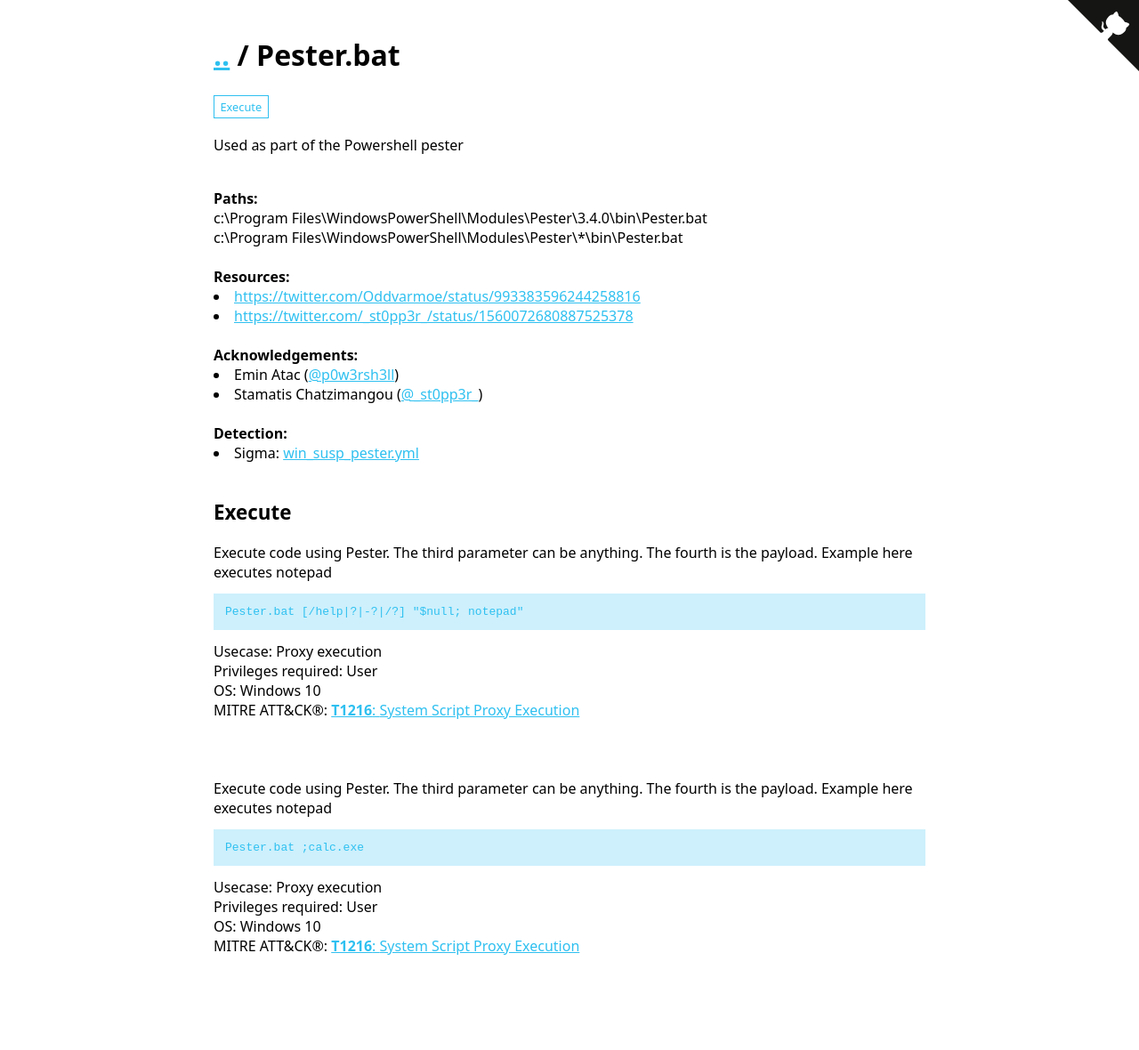
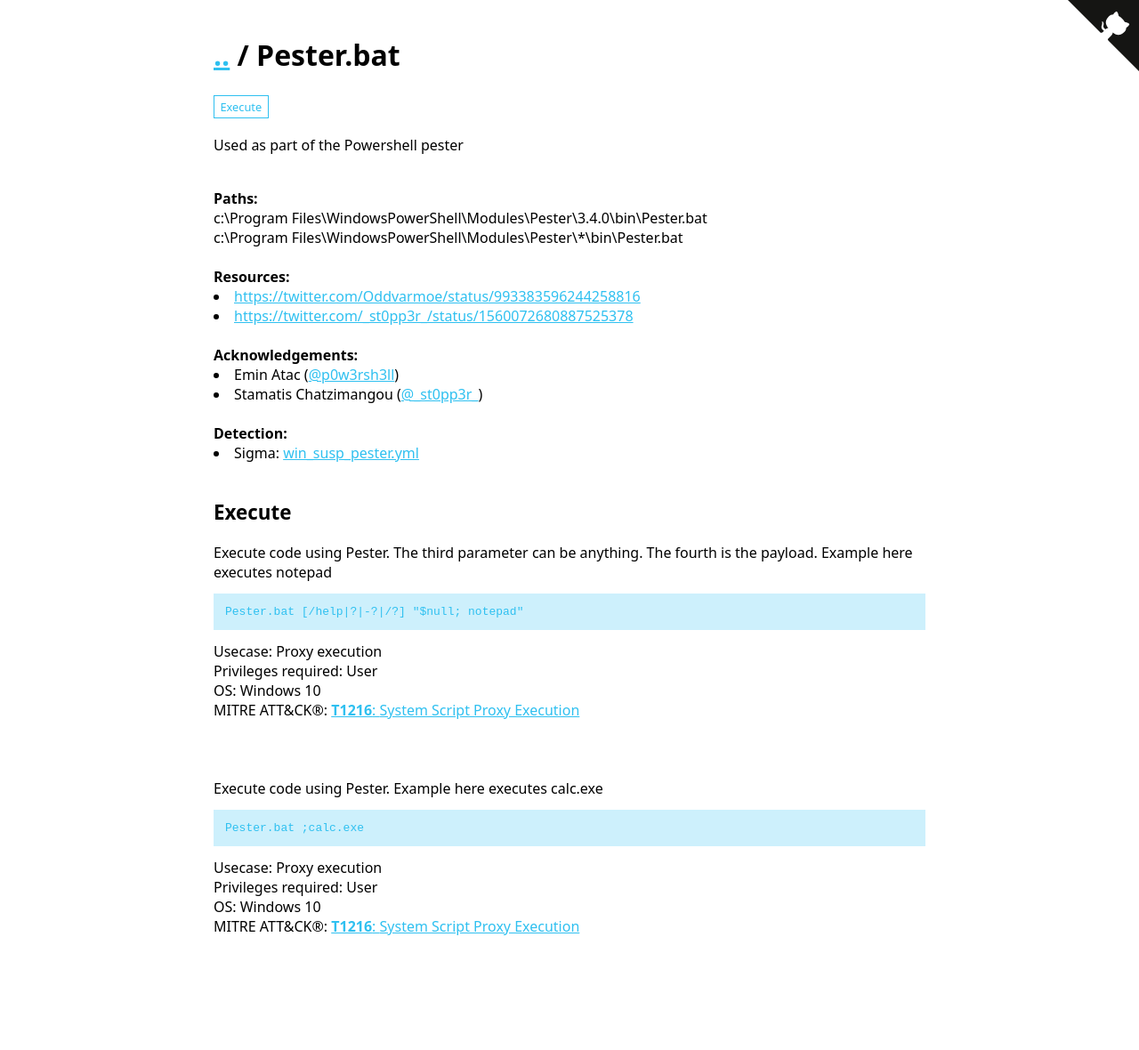
Before and after one commit to LOLBAS-Project/LOLBAS-Project.github.io, a Jekyll site: the page built from _lolbas/Scripts/pester.md, in a window 1280 px wide. Shown: the whole page at 89% size. Built offline with Jekyll 4.4.1, drawn with Linux system fonts in a browser that asks for light colours; after the commit the page ends 1158 px from its top, so only the background shows below that.

Commit message:
Applying update LOLBAS-Project/LOLBAS@c53a8ea06eb982932ca65c05786d3fe83864d79b

```diff
--- a/_lolbas/Scripts/pester.md
+++ b/_lolbas/Scripts/pester.md
@@ -12,7 +12,7 @@ Commands:
     MitreID: T1216
     OperatingSystem: Windows 10
   - Command: Pester.bat ;calc.exe
-    Description: Execute code using Pester. The third parameter can be anything. The fourth is the payload. Example here executes notepad
+    Description: Execute code using Pester. Example here executes calc.exe
     Usecase: Proxy execution
     Category: Execute
     Privileges: User
```
